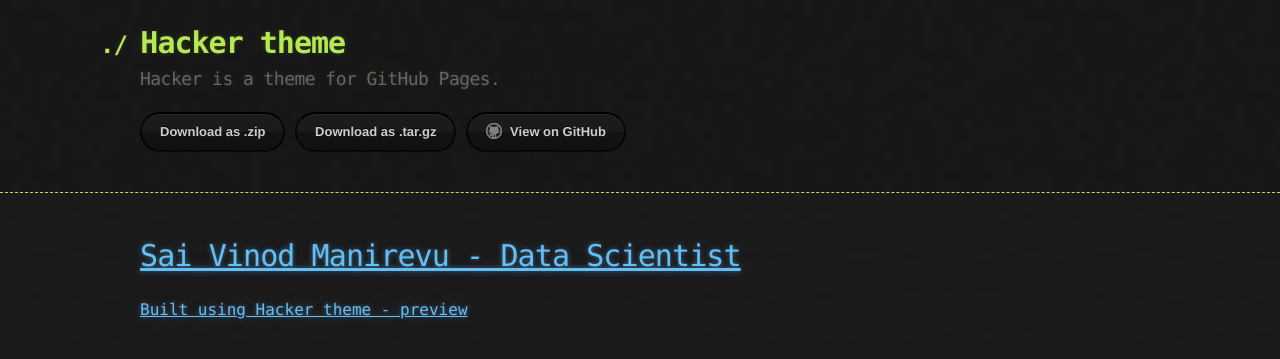
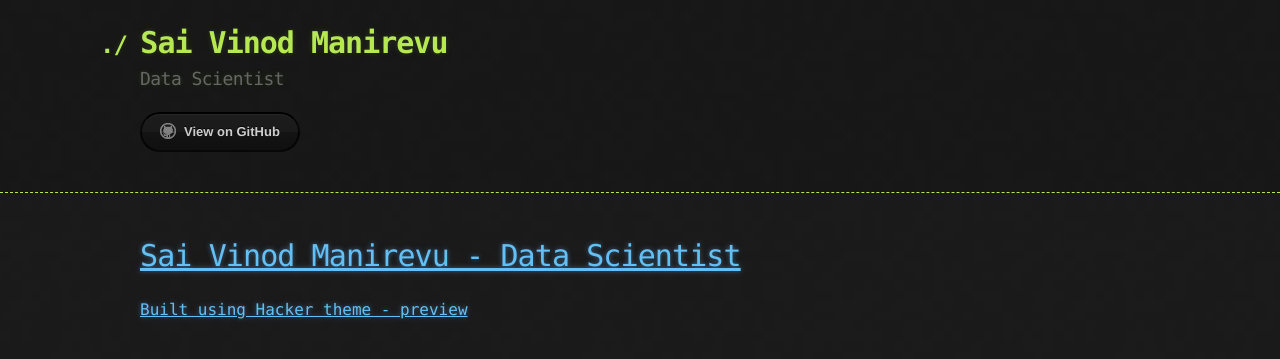
Before and after one commit to sai-vinod/sai-vinod.github.io, a Jekyll site: the page built from index.md, in a window 1280 px wide. Shown: the top 359 px of the page. Built offline with Jekyll 4.4.1, drawn with Linux system fonts in a browser that asks for light colours; our own code applies the rules of GitHub Pages for plain Markdown files.

Commit message:
Updated title of page

```diff
--- a/_config.yml
+++ b/_config.yml
@@ -1,5 +1,5 @@
-title: Hacker theme
-description: Hacker is a theme for GitHub Pages.
-show_downloads: true
+title: Sai Vinod Manirevu
+description: Data Scientist
+show_downloads: false
 google_analytics:
 theme: jekyll-theme-hacker
```
